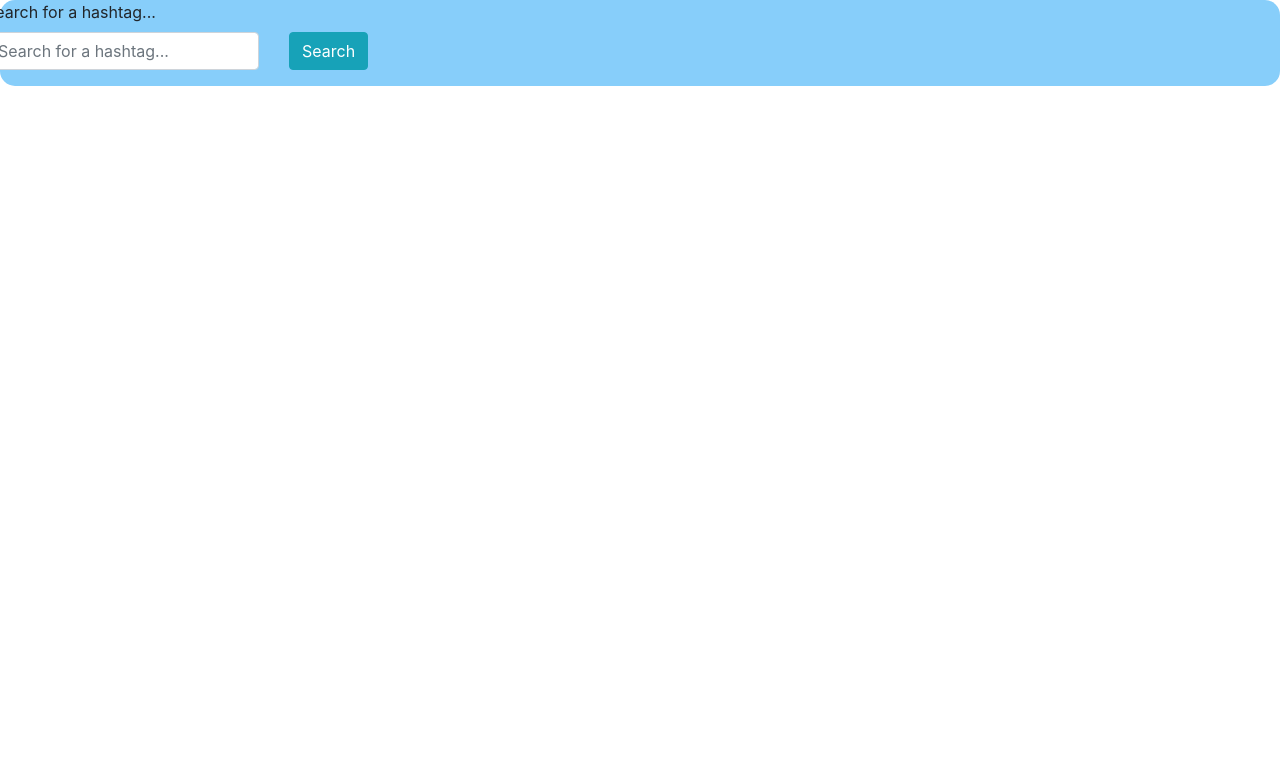
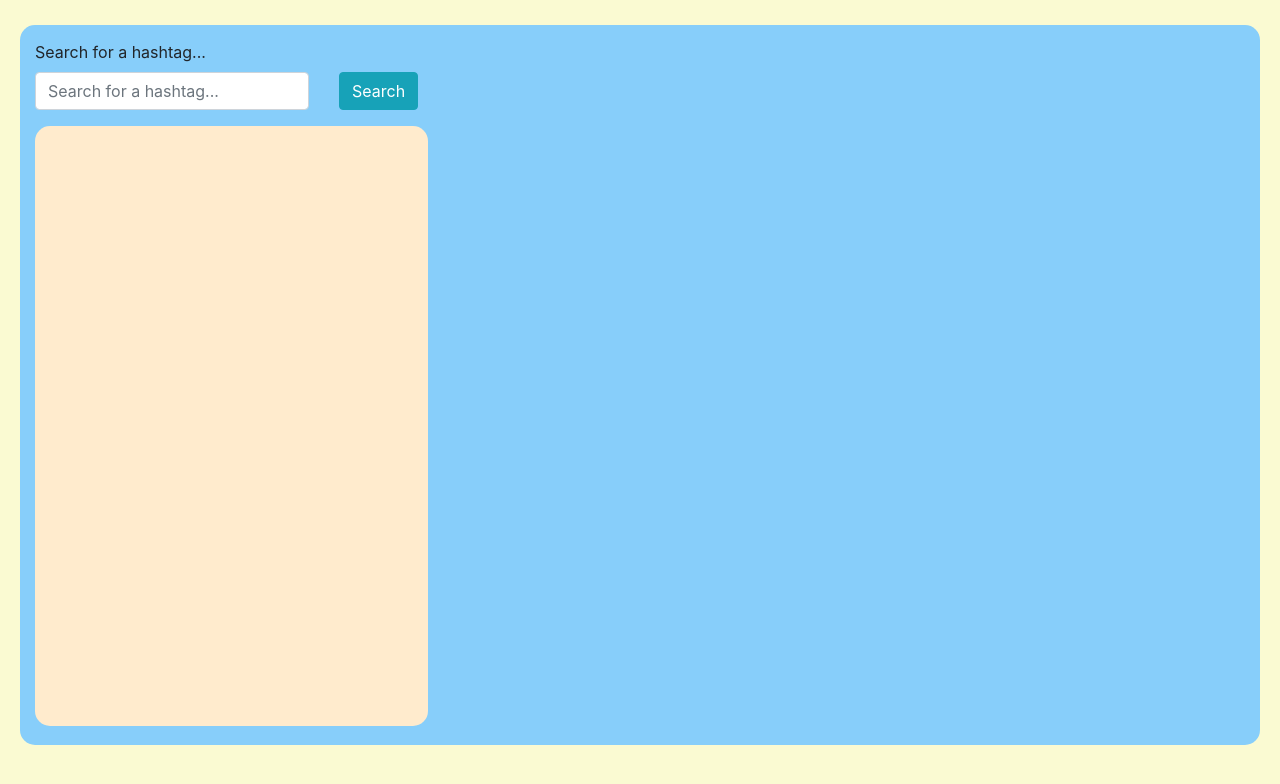
Before and after one commit to Shampoo307/twitter-client, a React (Create React App) app: page / in a window 1280 px wide. Shown: the top 784 px of the page. Built offline with nearby package versions, Linux system fonts and the light colour scheme.

Commit message:
update styling / layout. super ugly tho

```diff
--- a/src/App.css
+++ b/src/App.css
@@ -1,6 +1,11 @@
+
+body {
+  background-color: lightgoldenrodyellow;
+}
 
 .App {
   text-align: center;
+  /* width: 100%; */
   /* background-color: lightgoldenrodyellow; */
 }
 
@@ -8,8 +13,28 @@
   /* border: 3px solid gray; */
   background-color: lightskyblue;
   border-radius: 15px;
+  margin-top: 25px;
+  margin-right: 20px;
+  margin-left: 20px;
+  height: 90vh;
 }
 
-.results-container {
-  border: 3px solid gray;
+.tweet-search {
+  margin-left: 30px;
+  margin-top: 15px;
 }
+
+.search-results {
+  background: blanchedalmond;
+  /* border: 3px solid gray; */
+  border-radius: 15px;
+  height: 75vh;
+  margin: 0px;
+  /* width: 100%; */
+  flex: 1;
+  overflow-y: scroll;
+}
+
+.search-bar {
+  /* margin: 10px; */
+}
```
